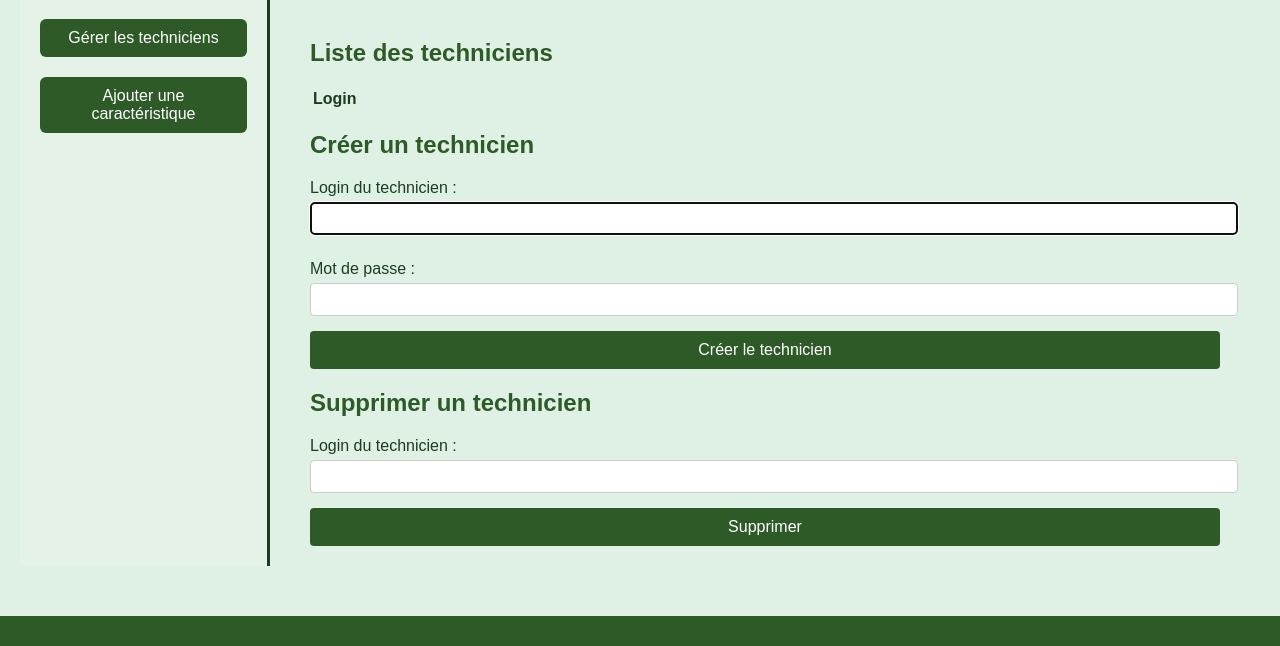
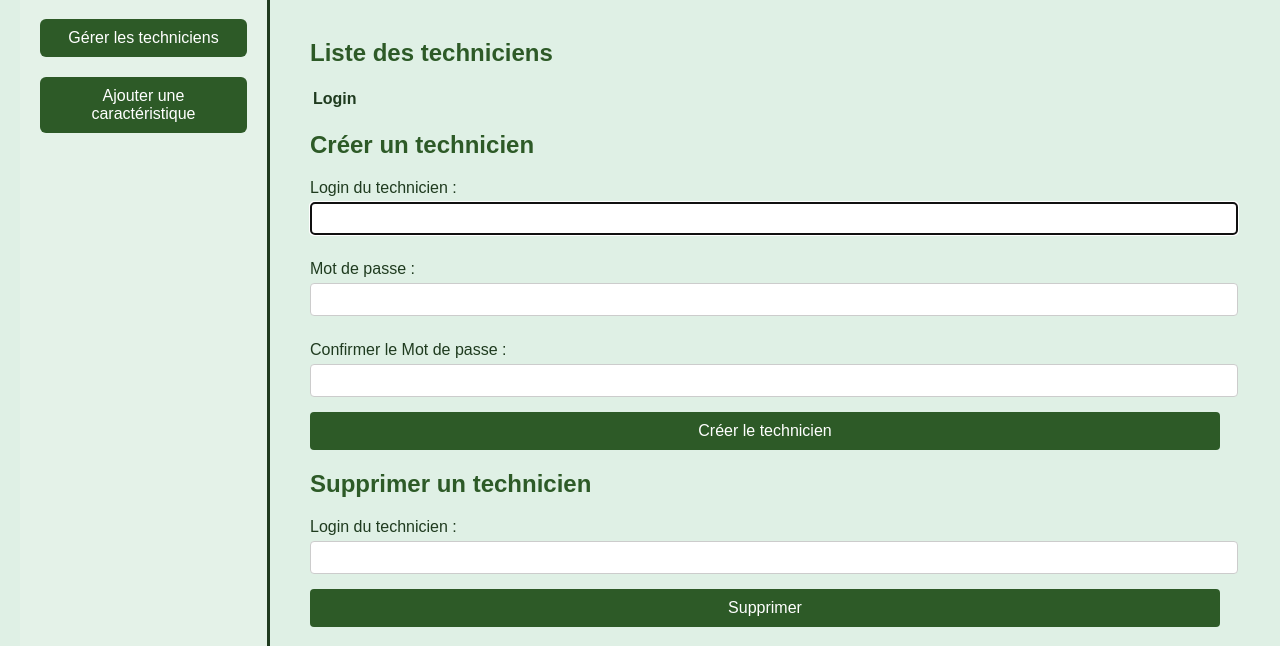
Before and after one commit to Wintide/SAE_BUT2_Groupe1, a PHP site: page /webadmin.php in a window 1280 px wide. Shown: the part 151-797 px from the top of the page. Run offline with PHP 8.4, Linux system fonts and the light colour scheme; the visitor is signed in with stand-in values (Sample User, id 1); data that the repository does not hold is empty.

Commit message:
ajout confirm mdp creation et min caractère v1

```diff
--- a/src/webadmin.php
+++ b/src/webadmin.php
@@ -96,7 +96,10 @@ if (empty($_SESSION['role']) ||$_SESSION['role'] !== "administrateur_web") {
                         <input type="text" id="login" name="login" required autofocus>
 
                         <label for="password">Mot de passe :</label>
-                        <input type="password" id="password" name="password" required>
+                        <input type="password" id="password" name="password" min="6" required>
+
+                        <label for="password_confirm">Confirmer le Mot de passe :</label>
+                        <input type="password" id="password_confirm" name="password_confirm" required>
 
                         <button id="form-button" type="submit">Créer le technicien</button>
                     </form>
```
